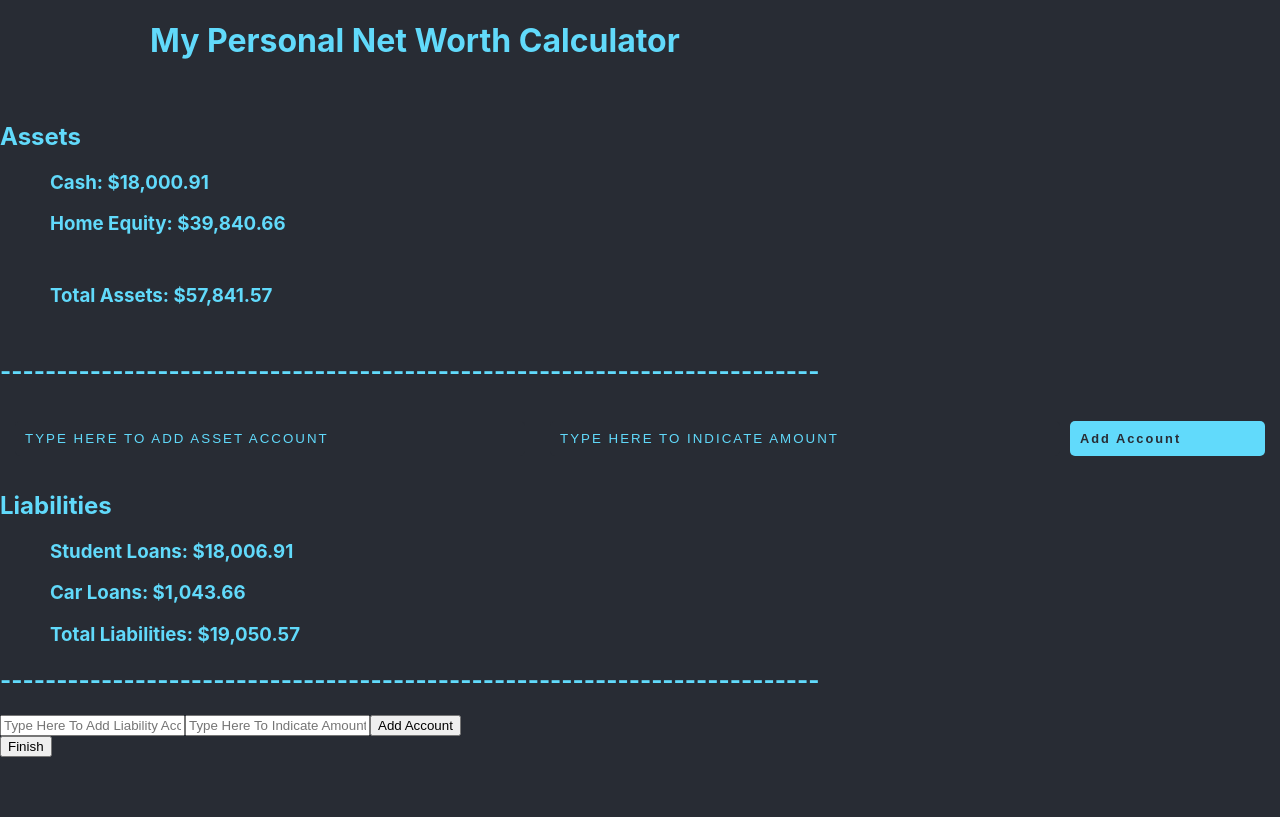
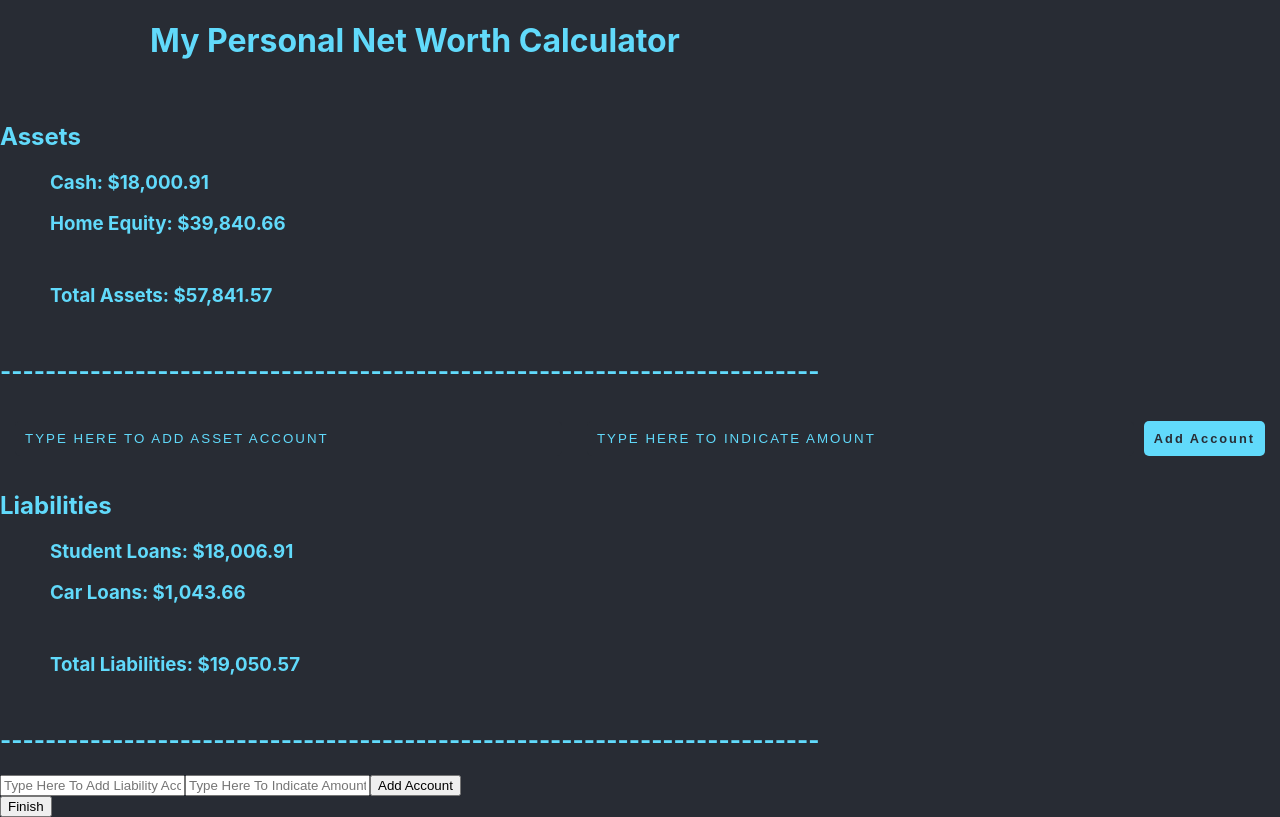
Before and after one commit to joshwolfley/calc-net-worth, a React app: page / in a window 1280 px wide. Built offline with nearby package versions, Linux system fonts and the light colour scheme.

Commit message:
refactor

```diff
--- a/src/components/AssetForm.js
+++ b/src/components/AssetForm.js
@@ -1,9 +1,13 @@
 import React, { Component } from 'react';
 import styles from '../index.css'
+import {connect} from 'react-redux'
+import {addAsset} from '../actions/asset'
 
 class AssetForm extends Component {
 
     render() {
+        const {addAsset} = this.props;
+
         return(
             <form /*onSubmit={this.handleSubmit}*/>
                 <input className= {styles.text}
@@ -15,13 +19,24 @@ class AssetForm extends Component {
                     placeholder="Type Here To Indicate Amount"
                 />
 
-                <input className={styles.submit}
-                    value="Add Account"
-                />
+                < button className={styles.submit} onClick={ () => addAsset("acc_name", 987)}>
+                    Add Account
+                </button>
+
             </form>
-
         );
     }
 }
 
-export default AssetForm
+function mapStateToProps(state) {
+
+}
+
+function mapDispatchToProps(dispatch) {
+    return {
+        addAsset: (name, amount) => dispatch(addAsset(name, amount)) // firing off an action
+    }
+}
+
+
+export default connect(mapStateToProps, mapDispatchToProps)(AssetForm)
--- a/src/components/Liability.js
+++ b/src/components/Liability.js
@@ -39,8 +39,8 @@ class Liability extends Component {
                     />
                 )}
 
-                <h3 className="total"> Total Liabilities: {"$" + addCommas(total_liab.toFixed(2))}</h3>
-                <h2 className="total"> ------------------------------------------------------------------------- </h2>
+                <h3 className={styles.total}> Total Liabilities: {"$" + addCommas(total_liab.toFixed(2))}</h3>
+                <h2 className={styles.total}> ------------------------------------------------------------------------- </h2>
 
                 <LiabilityForm />
             </div>
```
